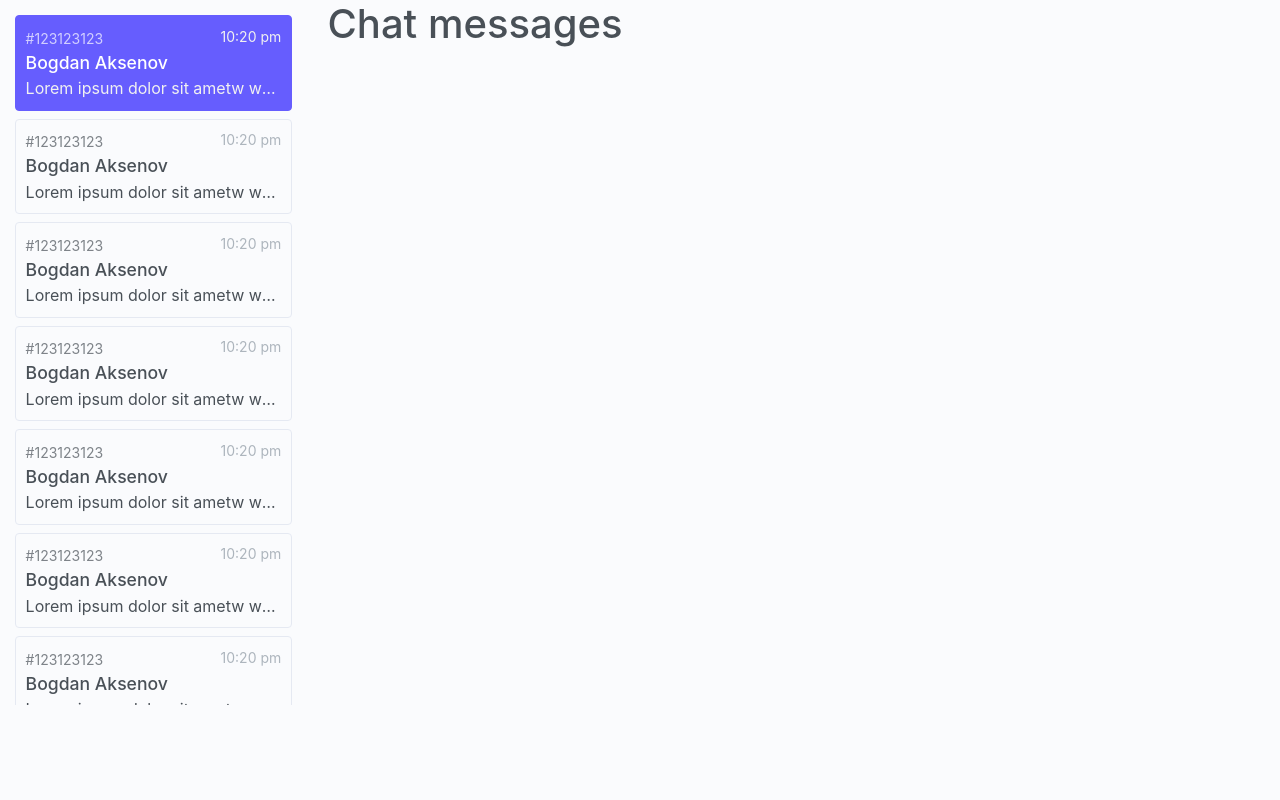
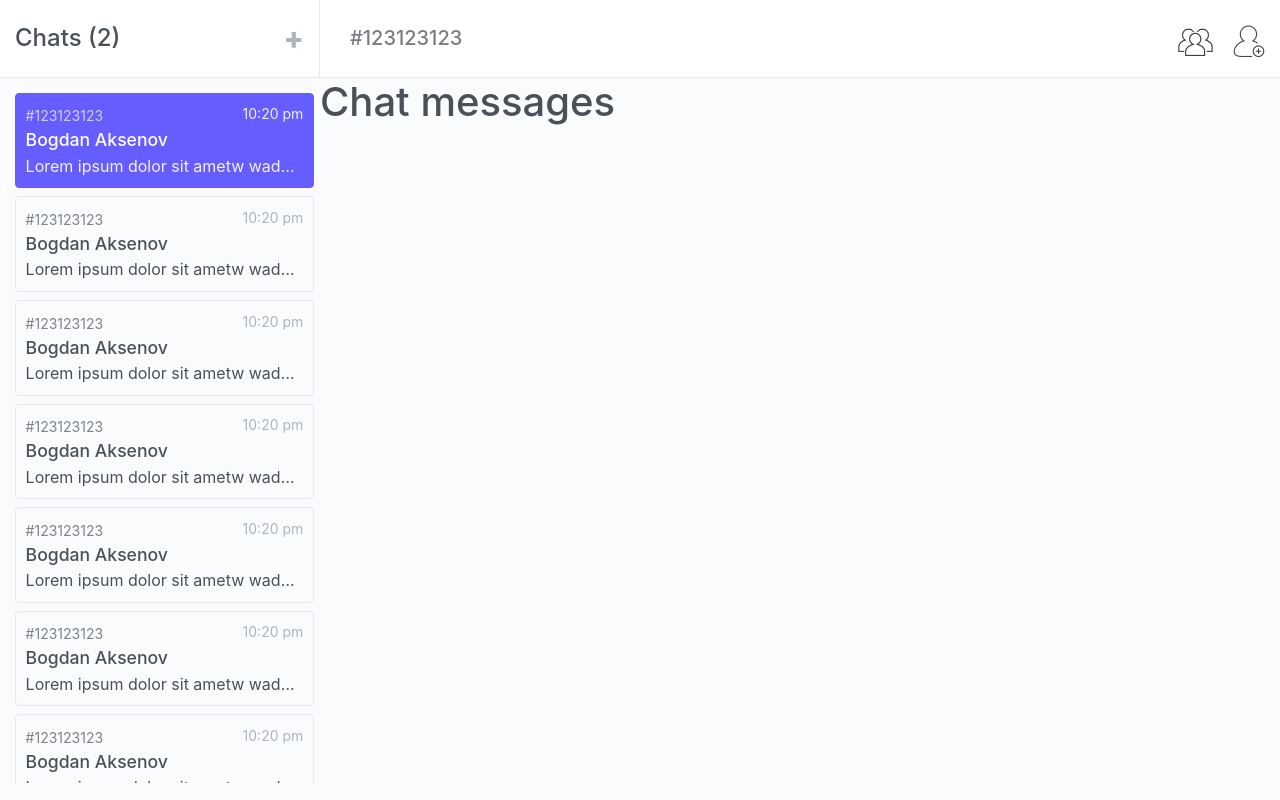
Before and after one commit to bogdanaks/messenger, a React (Create React App) app in the folder client/: page / in a window 1280 px wide. Built offline with nearby package versions, Linux system fonts and the light colour scheme; the HTML template or start-up script is replaced by a standard one.

Commit message:
Import component ChatHeader

```diff
--- a/client/src/pages/Chats/Chats.jsx
+++ b/client/src/pages/Chats/Chats.jsx
@@ -1,6 +1,7 @@
 import React from 'react'
 import './styles.scss'
 
+import ChatHeader from '../../components/ChatHeader/ChatHeader'
 import ChatList from '../../components/ChatList/ChatList'
 import ChatMessages from '../../components/ChatMessages/ChatMessages'
 
@@ -8,7 +9,8 @@ const Chats = () => {
     return (
         <div className="wrapperChats">
             <div className="container-fluid p-0">
-                <div className="row">
+                <ChatHeader />
+                <div className="row no-gutters">
                     <div className="col-3">
                         <ChatList />
                     </div>
```
